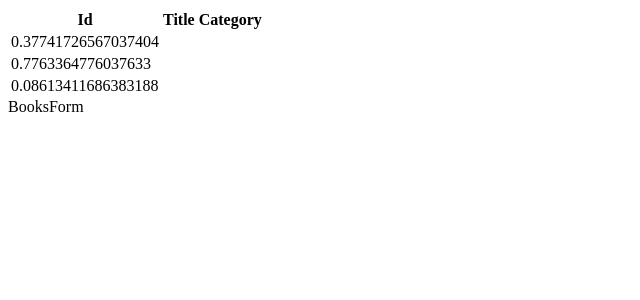
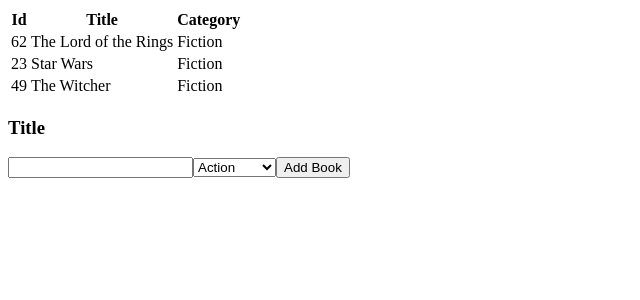
Before and after one commit to tadeuasarro/book-store, a React (Create React App) app: page / in a window 1280 px wide. Shown: the top 300 px of the page, without its empty margins (0-640 px from the left). Built offline with nearby package versions, Linux system fonts and the light colour scheme.

Commit message:
Update BookForm component with form to add book

```diff
--- /dev/null
+++ b/src/components/Book.js
@@ -0,0 +1,26 @@
+import PropTypes from 'prop-types';
+
+const Book = props => {
+  const { id, title, category } = props;
+  return (
+    <tr>
+      <td>
+        {id}
+      </td>
+      <td>
+        {title}
+      </td>
+      <td>
+        {category}
+      </td>
+    </tr>
+  );
+};
+
+Book.propTypes = {
+  id: PropTypes.number.isRequired,
+  title: PropTypes.string.isRequired,
+  category: PropTypes.string.isRequired,
+};
+
+export default Book;
--- a/src/components/BooksForm.js
+++ b/src/components/BooksForm.js
@@ -1,7 +1,14 @@
+const CATEGORIES = ['Action', 'Biography', 'History', 'Horror', 'Kids', 'Learning', 'Sci-Fi'];
+
 const BooksForm = () => (
-  <div>
-    BooksForm
-  </div>
+  <form>
+    <h3 htmlFor="title">Title</h3>
+    <input type="text" id="title" />
+    <select>
+      {CATEGORIES.map(category => <option key={category} value={category}>{category}</option>)}
+    </select>
+    <button type="button">Add Book</button>
+  </form>
 );
 
 export default BooksForm;
--- a/src/containers/BooksDetail.js
+++ b/src/containers/BooksDetail.js
@@ -2,6 +2,7 @@
 
 import React, { Component } from 'react';
 import { connect } from 'react-redux';
+import Book from '../components/Book';
 
 class BooksDetail extends Component {
   render(){
@@ -9,11 +10,7 @@
 
       this.props.books.map( book => {
         return (
-        <tr>
-          <td>
-          {book.id}
-          </td>
-        </tr>
+        <Book id={book.id} title={book.title} category={book.category}/>
         )
       })
     )
--- a/src/reducers/books.js
+++ b/src/reducers/books.js
@@ -1,18 +1,19 @@
+const roundID = () => Math.random().toFixed(2) * 100;
 function booksData() {
   return (
     [
       {
-        id: Math.random(),
+        id: roundID(),
         title: 'The Lord of the Rings',
         category: 'Fiction',
       },
       {
-        id: Math.random(),
+        id: roundID(),
         title: 'Star Wars',
         category: 'Fiction',
       },
       {
-        id: Math.random(),
+        id: roundID(),
         title: 'The Witcher',
         category: 'Fiction',
       },
```
Also changed, not shown: 1 other file (tests, documents, lock files or other folders).
